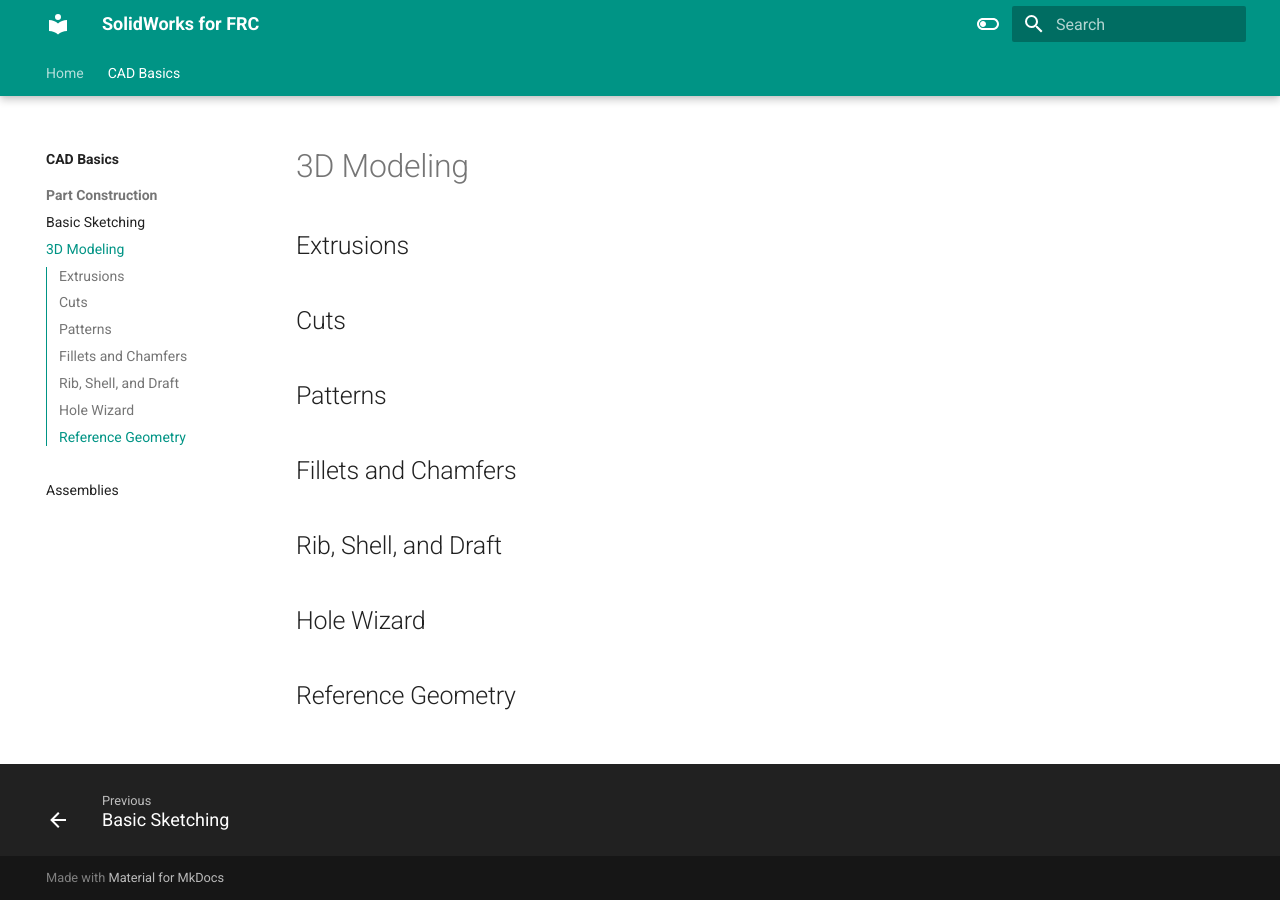
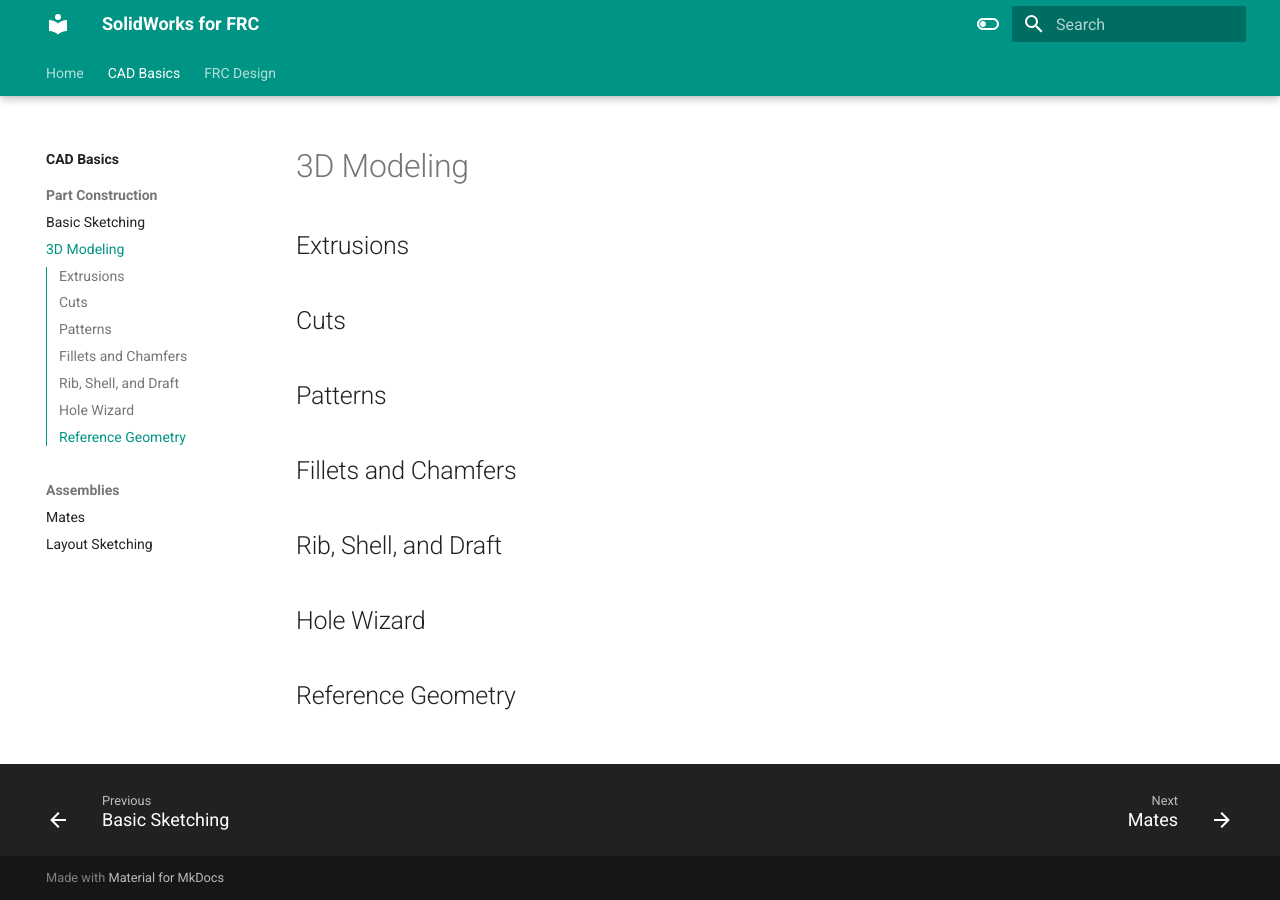
Before and after one commit to mihirgarg01/Solidworks-With-FRC, an MkDocs documentation site: the page built from docs/cad-basics/part-construction/3d-modeling.md, in a window 1280 px wide. Built offline with MkDocs 1.6.1 and Material for MkDocs 9.7.7, drawn with Linux system fonts in a browser that asks for light colours.

Commit message:
assembly page

```diff
--- a/mkdocs.yml
+++ b/mkdocs.yml
@@ -52,7 +52,11 @@ nav:
     - Part Construction:
       - Basic Sketching: cad-basics/part-construction/basic-sketching.md
       - 3D Modeling: cad-basics/part-construction/3d-modeling.md
-    - Assemblies: cad-basics/assembly-construction.md
+    - Assemblies:
+      - Mates: cad-basics/assembly-construction/mates.md
+      - Layout Sketching: cad-basics/assembly-construction/layout-sketching.md
+  - FRC Design:
+    - frc-design/index.md
 
 
 markdown_extensions:
```
Also changed, not shown: docs/frc-design/index.md (added, +3 -0 lines), docs/cad-basics/assembly-construction/layout-sketching.md (added), docs/cad-basics/assembly-construction/mates.md (added).
